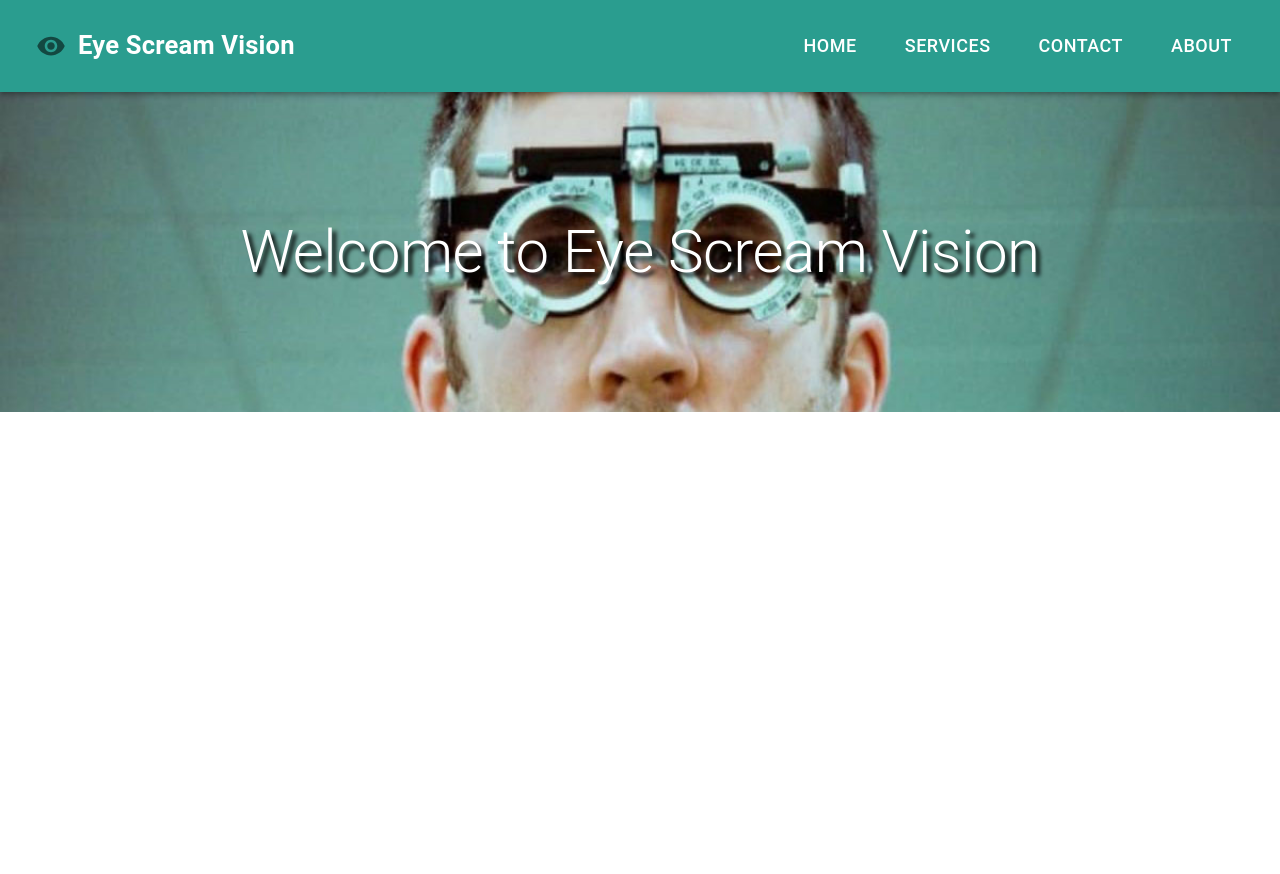
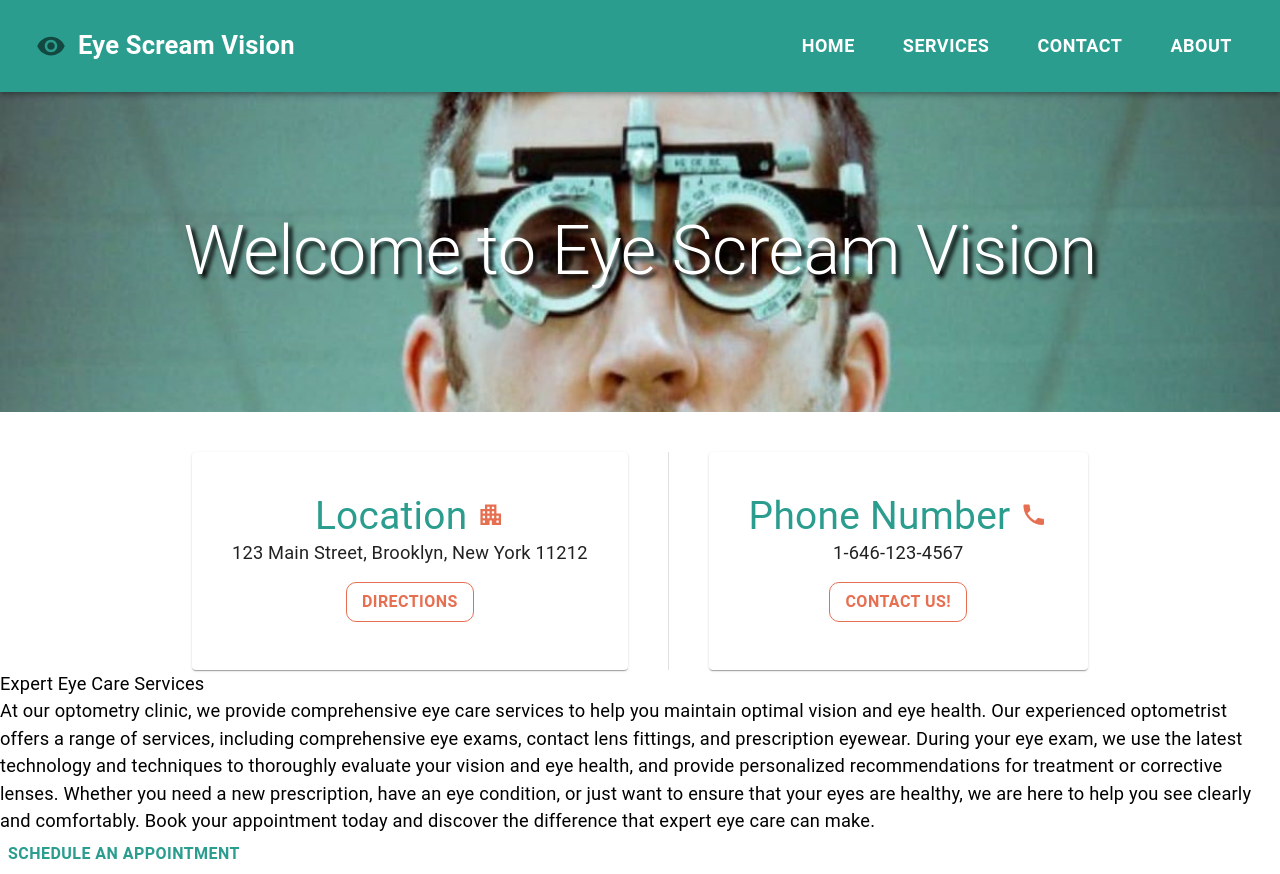
Before and after one commit to XChen601/Eye-Scream-Vision, a React (Create React App) app: page /#/ in a window 1280 px wide. Before the commit the page ends 800 px from the top, so only its background shows below. Built offline with nearby package versions, Linux system fonts and the light colour scheme.

Commit message:
completed second section with location and contact

```diff
--- a/src/components/Homepage.jsx
+++ b/src/components/Homepage.jsx
@@ -1,9 +1,11 @@
-import { Box, Typography } from '@mui/material';
+import { Box, CardContent, Card, Typography, Stack, Button, Divider } from '@mui/material';
 import image from '../images/man_with_glasses.jpg'
+import ApartmentIcon from '@mui/icons-material/Apartment';
+import PhoneIcon from '@mui/icons-material/Phone';
 
 function Homepage() {
   return (
-
+    <>
         <Box sx={{backgroundImage: `url(${image})`,
             display: 'flex',
             backgroundSize: 'cover',
@@ -13,9 +15,55 @@ function Homepage() {
             alignItems: 'center'
         }}>
             <Typography variant="h2" textAlign="center" color="white" sx={{
-        textShadow: '4px 4px 4px #000000',
-      }}>Welcome to Eye Scream Vision</Typography>
+            textShadow: '4px 4px 4px #000000'}}>
+            Welcome to Eye Scream Vision</Typography>
         </Box>
+        <Stack direction="row" spacing={5}
+            justifyContent="center"
+            alignItems="center"
+            flexWrap="wrap"
+            useFlexGap
+            divider={<Divider orientation="vertical" flexItem />}
+            sx={{textAlign: 'center', pt: 5}}>
+            <Card sx={{padding: 3}}>
+                <CardContent>
+                    <Typography variant='h4' color="primary">
+                        Location <ApartmentIcon color='secondary'/>
+                    </Typography>
+
+                    <Typography>
+                        123 Main Street, Brooklyn, New York 11212
+                    </Typography>
+                    <Button variant='outlined'>Directions</Button>
+                </CardContent>
+            </Card>
+            <Card sx={{padding: 3}}>
+                <CardContent>
+                    <Typography variant='h4' color="primary">
+                        Phone Number <PhoneIcon color='secondary'/>
+                    </Typography>
+                    <Typography>
+                        1-646-123-4567
+                    </Typography>
+                    <Button variant='outlined'>Contact Us!</Button>
+                </CardContent>
+            </Card>
+        </Stack>
+        <Stack>
+            <Box>
+               <Typography>Expert Eye Care Services</Typography>
+                <Typography>At our optometry clinic, we provide comprehensive eye care services to help you maintain optimal
+                    vision and eye health. Our experienced optometrist offers a range of services, including comprehensive eye exams,
+                     contact lens fittings, and prescription eyewear. During your eye exam, we use the latest technology and techniques
+                      to thoroughly evaluate your vision and eye health, and provide personalized recommendations for treatment or corrective lenses.
+                       Whether you need a new prescription, have an eye condition, or just want to ensure that your eyes are healthy,
+                       we are here to help you see clearly and comfortably. Book your appointment today and discover the difference
+                       that expert eye care can make.</Typography>
+                <Button>Schedule an Appointment</Button>
+            </Box>
+
+        </Stack>
+    </>
   );
 }
 
--- a/src/components/theme.jsx
+++ b/src/components/theme.jsx
@@ -6,10 +6,32 @@ const theme = createTheme({
             main: "#2a9d8f",
         },
         secondary: {
-            main: "#e9c46a",
+            main: "#e76f51",
         }
     },
-
+    typography: {
+        fontSize: 16,
+    },
+    components: {
+        MuiButton: {
+          styleOverrides: {
+            root: {
+              borderRadius: 10,
+              fontWeight: 'bold',
+              boxShadow: 'none',
+            },
+            outlined: {
+              borderColor: '#e76f51',
+              color: '#e76f51',
+              '&:hover': {
+                backgroundColor: '#2a9d8f',
+                color: 'white',
+              },
+              marginTop: 15,
+            },
+          },
+        },
+      },
   });
 
 export default theme;
```
Lines whose indentation alone changed are shown as unchanged.
